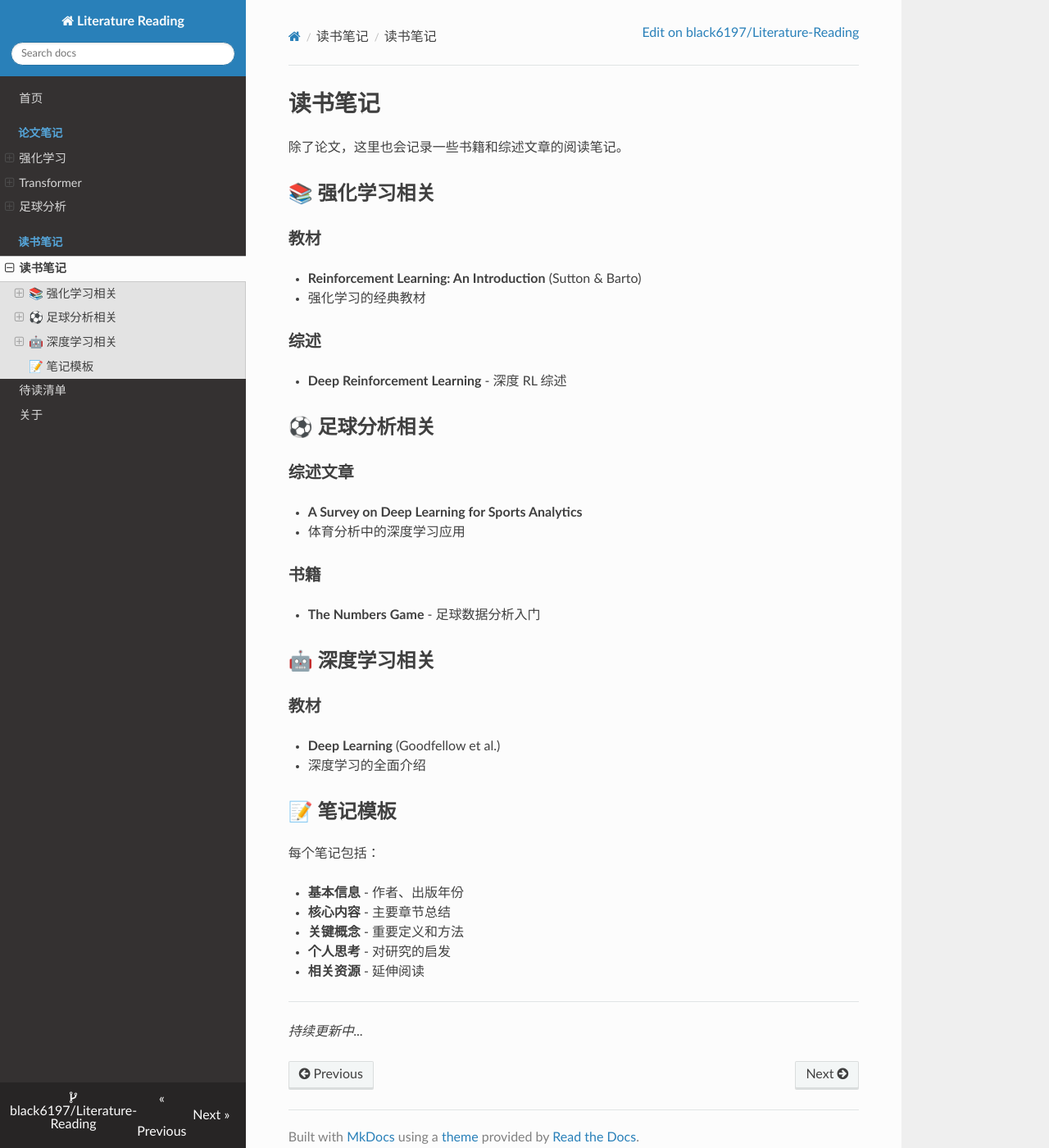
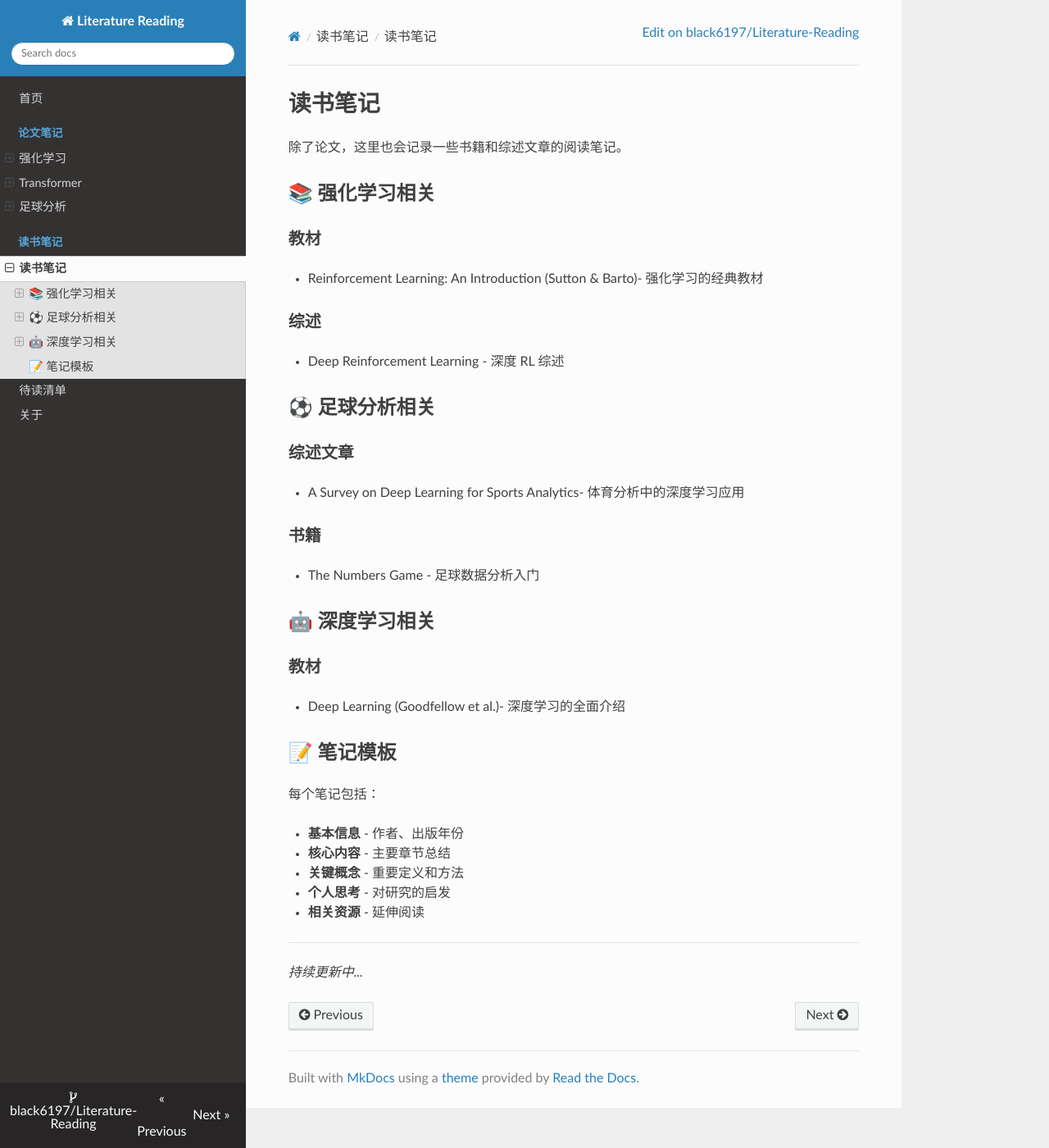
Before and after one commit to black6197/Literature-Reading, an MkDocs documentation site: the page built from docs/notes/index.md, in a window 1280 px wide and 1400 px high. Shown: the whole window at 82% size. Built offline with MkDocs 1.6.1, drawn with Linux system fonts in a browser that asks for light colours; nearby versions of some CDN libraries.

```diff
--- a/docs/notes/index.md
+++ b/docs/notes/index.md
@@ -5,26 +5,23 @@
 ## 📚 强化学习相关
 
 ### 教材
-- **Reinforcement Learning: An Introduction** (Sutton & Barto)
-  - 强化学习的经典教材
+- Reinforcement Learning: An Introduction (Sutton & Barto)- 强化学习的经典教材
 
 ### 综述
--  **Deep Reinforcement Learning** - 深度 RL 综述
+-  Deep Reinforcement Learning - 深度 RL 综述
 
 ## ⚽ 足球分析相关
 
 ### 综述文章
--  **A Survey on Deep Learning for Sports Analytics**
-  - 体育分析中的深度学习应用
+-  A Survey on Deep Learning for Sports Analytics- 体育分析中的深度学习应用
 
 ### 书籍
-- **The Numbers Game** - 足球数据分析入门
+- The Numbers Game - 足球数据分析入门
 
 ## 🤖 深度学习相关
 
 ### 教材
--  **Deep Learning** (Goodfellow et al.)
-  - 深度学习的全面介绍
+-  Deep Learning (Goodfellow et al.)- 深度学习的全面介绍
 
 ## 📝 笔记模板
 
```
